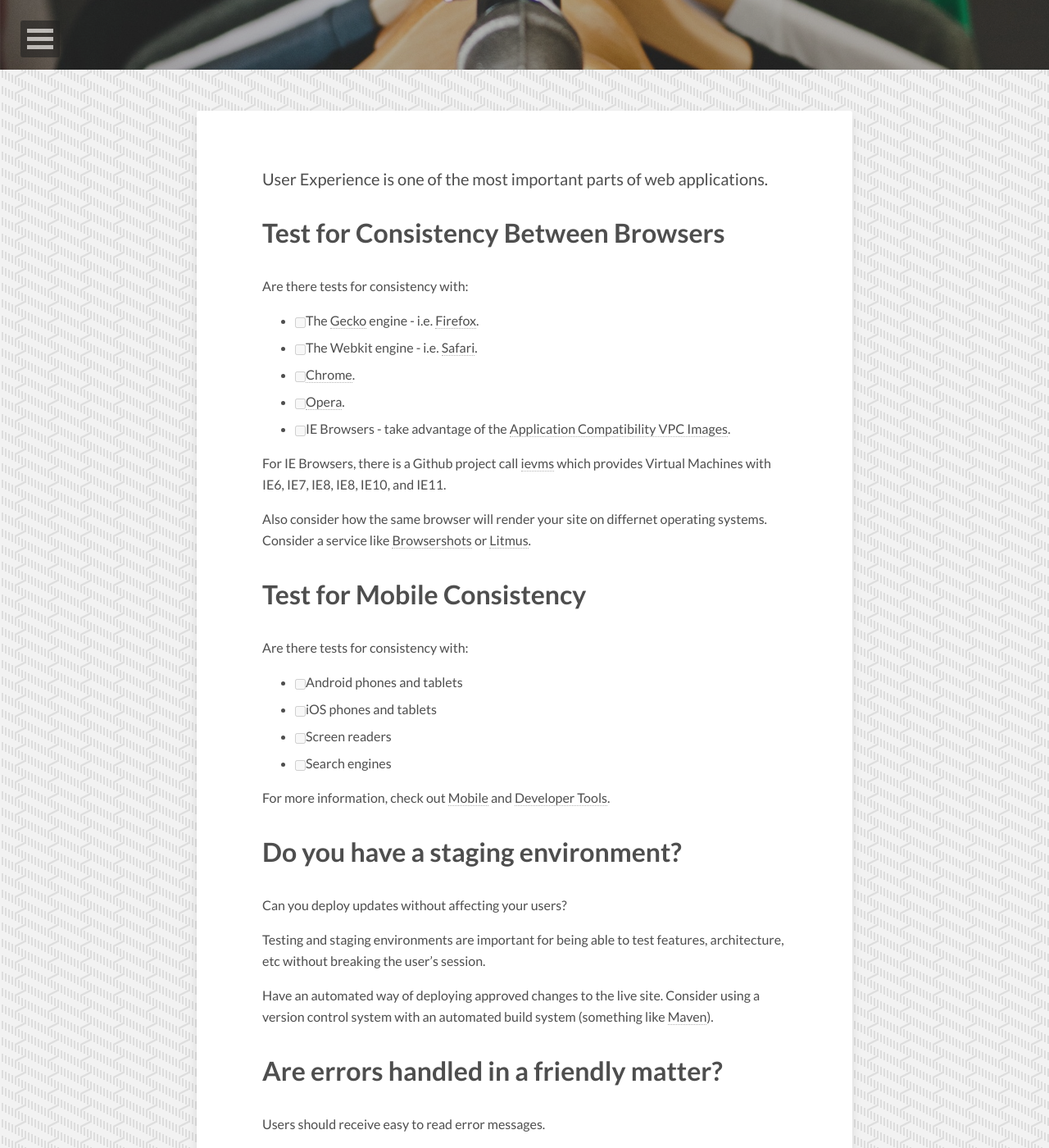
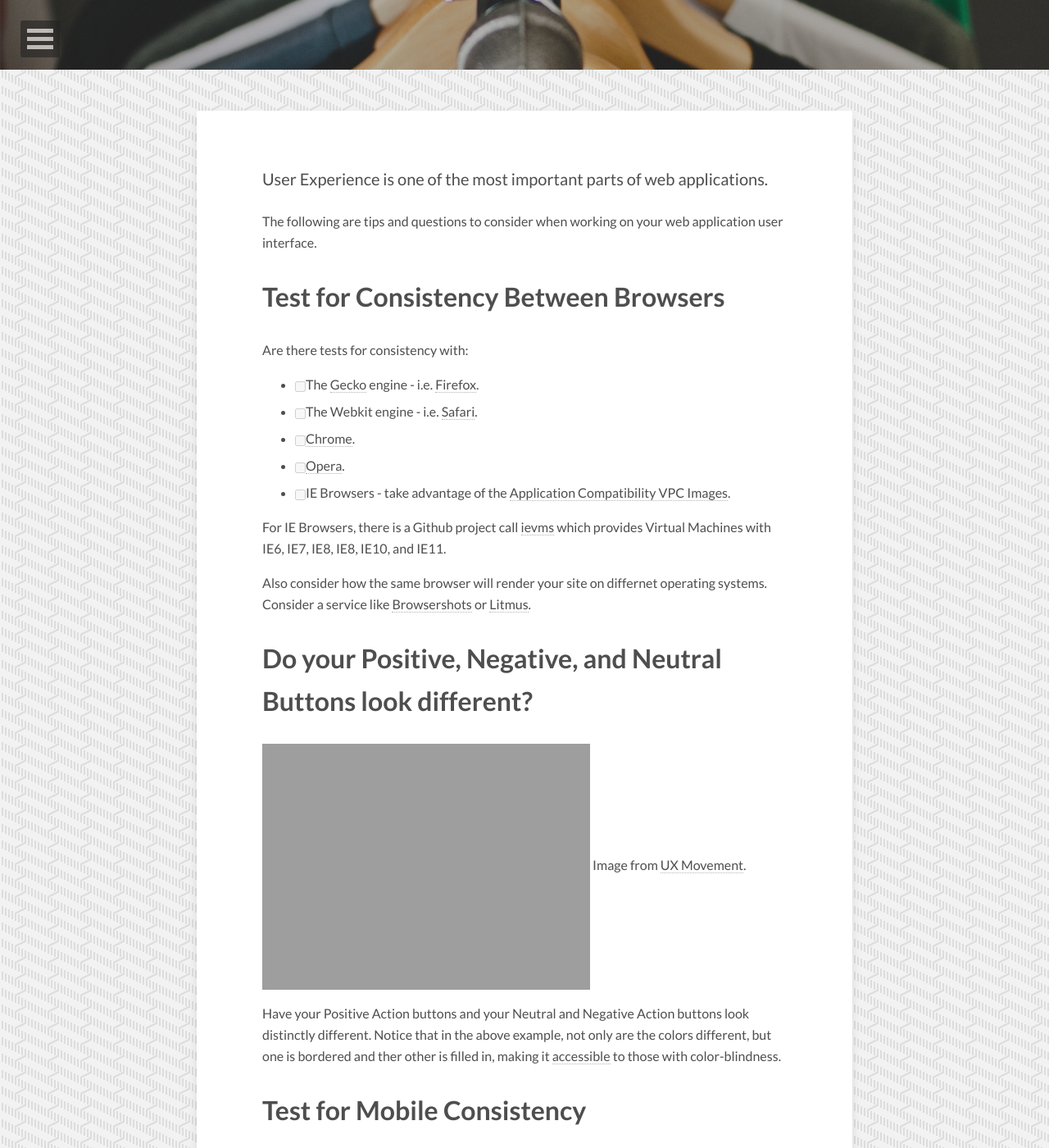
Before and after one commit to idmontie/WebApplicationsBlog, a Jekyll site: the page built from _posts/2015-01-04-user-interface.md, in a window 1280 px wide and 1400 px high, scrolled down 315 px. Shown: the whole window at 82% size. Built offline with Jekyll 4.4.1, drawn with Linux system fonts in a browser that asks for light colours; nearby versions of some CDN libraries; some of the changed text lies outside the part shown.

Commit message:
ui color contrast

```diff
--- a/_posts/2015-01-04-user-interface.md
+++ b/_posts/2015-01-04-user-interface.md
@@ -10,6 +10,8 @@ image:
 ---
 
 User Experience is one of the most important parts of web applications.
+
+The following are tips and questions to consider when working on your web application user interface.
 
 # Test for Consistency Between Browsers
 
@@ -24,6 +26,14 @@ Are there tests for consistency with:
 For IE Browsers, there is a Github project call [ievms](https://github.com/xdissent/ievms) which provides Virtual Machines with IE6, IE7, IE8, IE8, IE10, and IE11.
 
 Also consider how the same browser will render your site on differnet operating systems. Consider a service like [Browsershots](http://www.browsershots.org/) or [Litmus](https://litmus.com/).
+
+# Do your Positive, Negative, and Neutral Buttons look different?
+
+[![Buttons]({{ site.url }}/positive-actions-contract.png)](http://uxmovement.com/buttons/how-button-color-contrast-guides-users-to-action/)
+Image from [UX Movement](http://uxmovement.com/buttons/how-button-color-contrast-guides-users-to-action/).
+
+Have your Positive Action buttons and your Neutral and Negative Action buttons look distinctly different.  Notice that in the above example, not only are the colors different, but one is bordered and ther other is filled in, making it [accessible]({{ site.url }}/accessibility) to those with color-blindness.
+
 
 # Test for Mobile Consistency
 
@@ -79,6 +89,8 @@ Check to make sure your website is navigable from screen readers.
 If you are using [Twitter Bootstrap](http://getbootstrap.com/), look into the [Bootstrap accessibility plugin](http://paypal.github.io/bootstrap-accessibility-plugin/).
 
 If you are using [Foundation](http://foundation.zurb.com/), look into how [Foundation is built around accessibility](http://zurb.com/article/1337/foundation-now-helps-you-build-accessible).
+
+For more on accessibility, see [the full page on Accessibility]({{ site.url }}/accessibility).
 
 # Are you using HTML5?
 
```
Also changed, not shown: images/positive-actions-contrast.png (added).
